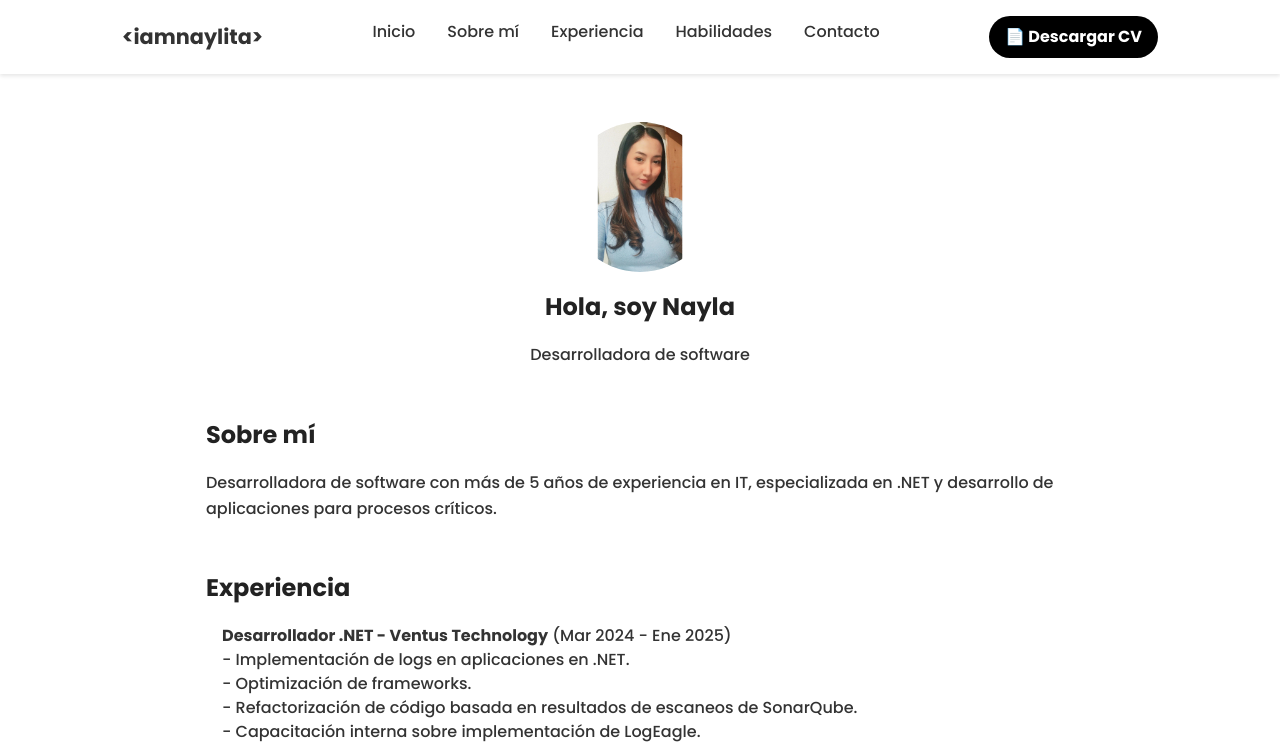
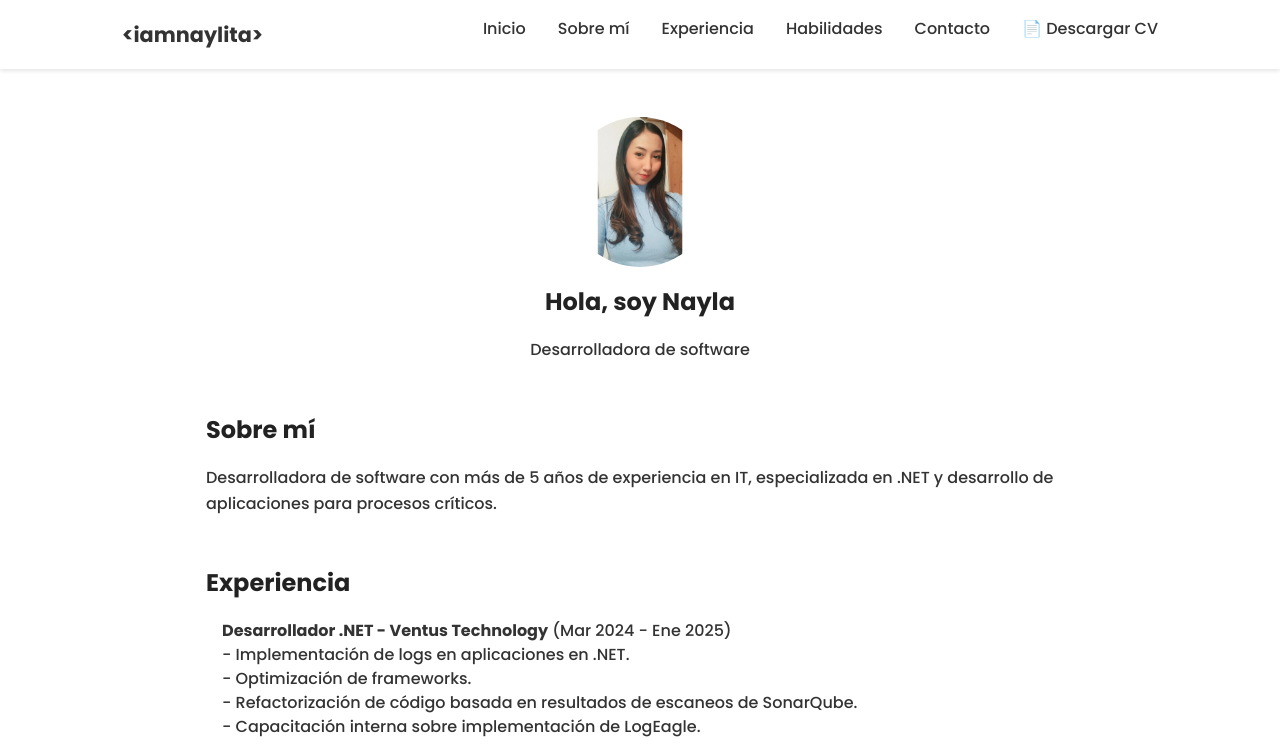
Before and after one commit to naylamartinezarredondo/iamnayla, a plain HTML site: page index.html in a window 1280 px wide. Shown: the top 747 px of the page. Drawn offline with Linux system fonts and the light colour scheme.

Commit message:
Correccion de cv

```diff
--- a/index.html
+++ b/index.html
@@ -37,8 +37,9 @@
                 <li><a href="#experiencia">Experiencia</a></li>
                 <li><a href="#habilidades">Habilidades</a></li>
                 <li><a href="#contacto">Contacto</a></li>
+                <li class="menu-cv"><a href="CV_NaylaMartinez2025.pdf" download>📄 Descargar CV</a></li>
             </ul>
-            <a href="CV_NaylaMartinez2025.pdf" download class="btn-cv">📄 Descargar CV</a>
+            <!-- <a href="CV_NaylaMartinez2025.pdf" download class="btn-cv">📄 Descargar CV</a> -->
             <!-- <a href="CV_NaylaMartinez2025.pdf" class="btn-cv" download>Descargar CV</a> -->
         </nav>
     </header>
@@ -76,12 +77,12 @@
                 <br />- Refactorización de código basada en resultados de escaneos de SonarQube.
                 <br />- Capacitación interna sobre implementación de LogEagle.
             </li>
-             <li><strong>Fiscalía General de Justicia de Nuevo León</strong> (Sep 2023 - Nov 2023)
+            <li><strong>Fiscalía General de Justicia de Nuevo León</strong> (Sep 2023 - Nov 2023)
                 <br />- Desarrollo en funcionalidades .NET bajo el modelo MVC con SQL Server.
                 <br />- Implementación de herramientas de conversión de voz a texto con Python y C#.
                 <br />- Evaluación de Google Cloud Speech-to-Text y OpenAI para futuros proyectos.
             </li>
-                <li><strong>CrediClub</strong> (Ago 2021 - Ago 2023)
+            <li><strong>CrediClub</strong> (Ago 2021 - Ago 2023)
                 <br />- Creación y mantenimiento de API's en .NET, y bases de datos MySQL y SQLServer.
                 <br />- Automatización de procesos y generación de reportes para Recursos Humanos.
                 <br />- Mitigación de incidencias relacionadas con los escaneos de seguridad.
```
Also changed, not shown: style.css (line endings or trailing spaces).
